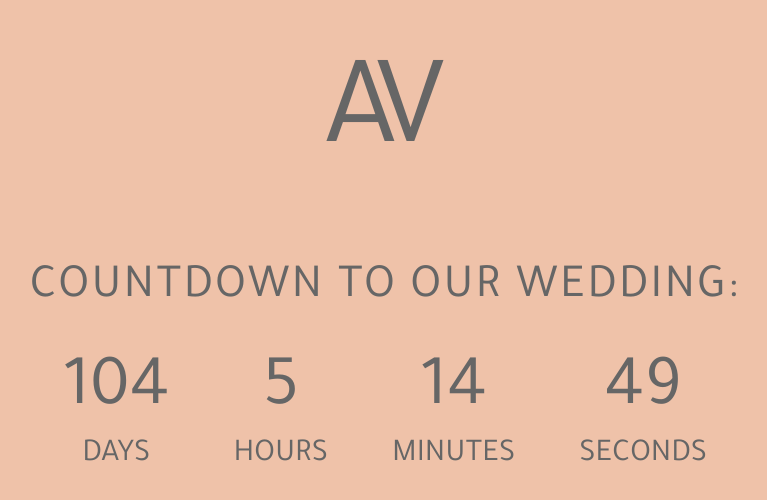
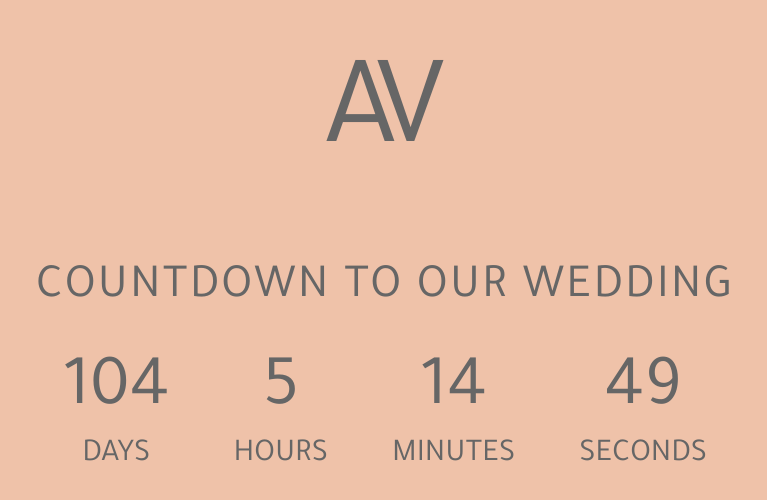
Before and after one commit to LashaLoi/av-invitation, a Next.js app: page / in a window 1280 px wide. Shown: the part 124-624 px from the top of the page, without its empty margins (255-1022 px from the left). Built offline with nearby package versions, Linux system fonts and the light colour scheme.

Commit message:
add apple touch icon

```diff
--- a/lib/components/header/index.tsx
+++ b/lib/components/header/index.tsx
@@ -6,7 +6,11 @@ import { commonSpring } from '@lib/constants'
 
 import styles from './index.module.scss'
 
-function Header({ makeReverse }: { makeReverse: boolean }) {
+type HeaderProps = {
+    makeReverse: boolean
+}
+
+function Header({ makeReverse }: HeaderProps) {
     const isMobile = useMediaQuery({
         query: '(max-width: 768px)',
     })
@@ -36,7 +40,7 @@ function Header({ makeReverse }: { makeReverse: boolean }) {
                 <animated.div style={vStyles}>V</animated.div>
             </animated.div>
             <animated.h1 className={styles.h1} style={titleStyles}>
-                Countdown to our wedding:
+                Countdown to our wedding
             </animated.h1>
         </>
     )
--- a/pages/_document.js
+++ b/pages/_document.js
@@ -25,6 +25,11 @@ export default class MyDocument extends Document {
                         href="https://fonts.googleapis.com/css2?family=Tajawal&display=swap"
                         rel="stylesheet"
                     />
+                    <link
+                        rel="apple-touch-icon"
+                        sizes="120x120"
+                        href="/public/AV-logo.jpg"
+                    />
                     <title>AV invitation</title>
                 </Head>
                 <body>
```
Also changed, not shown: public/AV-logo.jpg (added).
